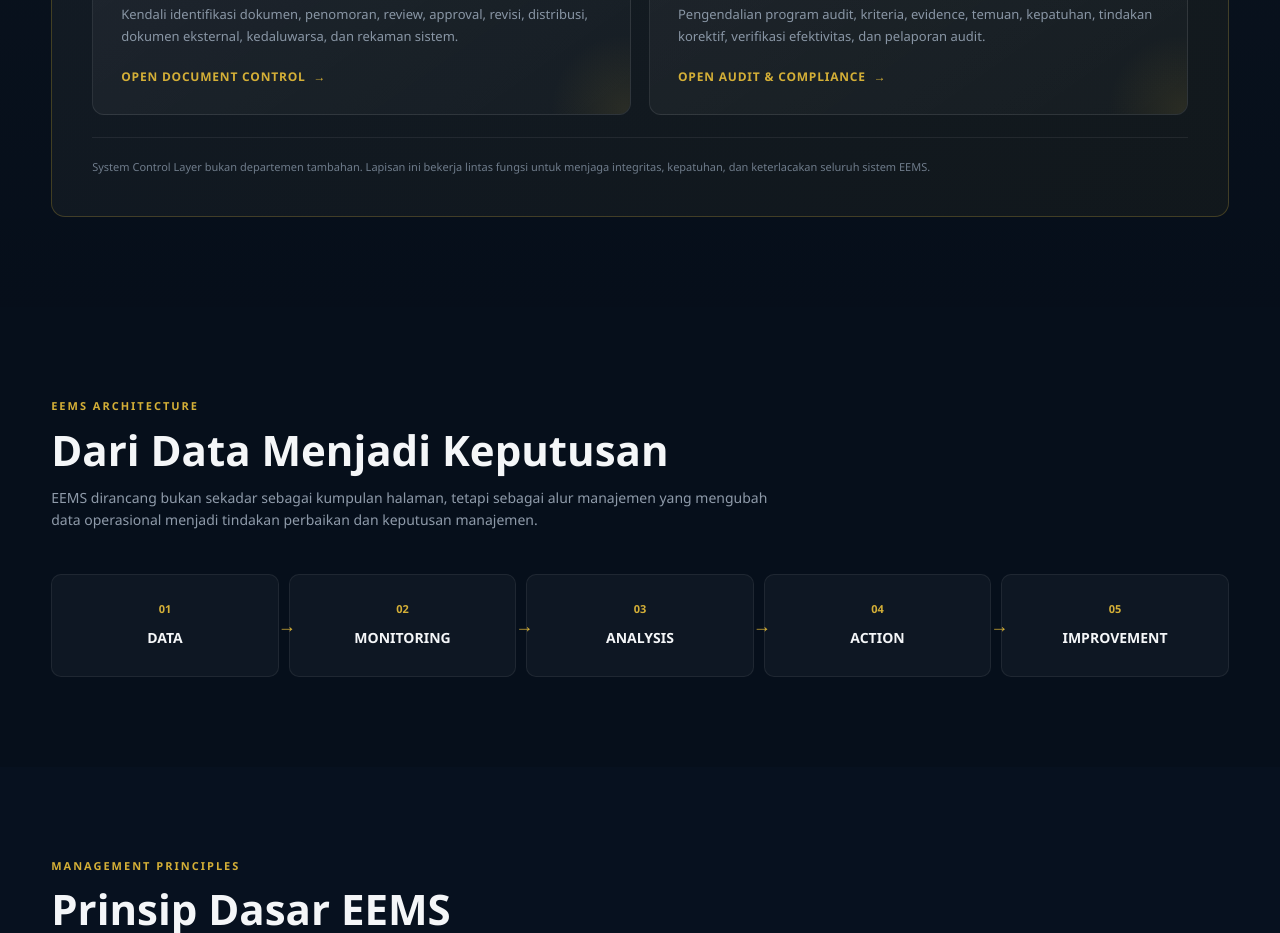
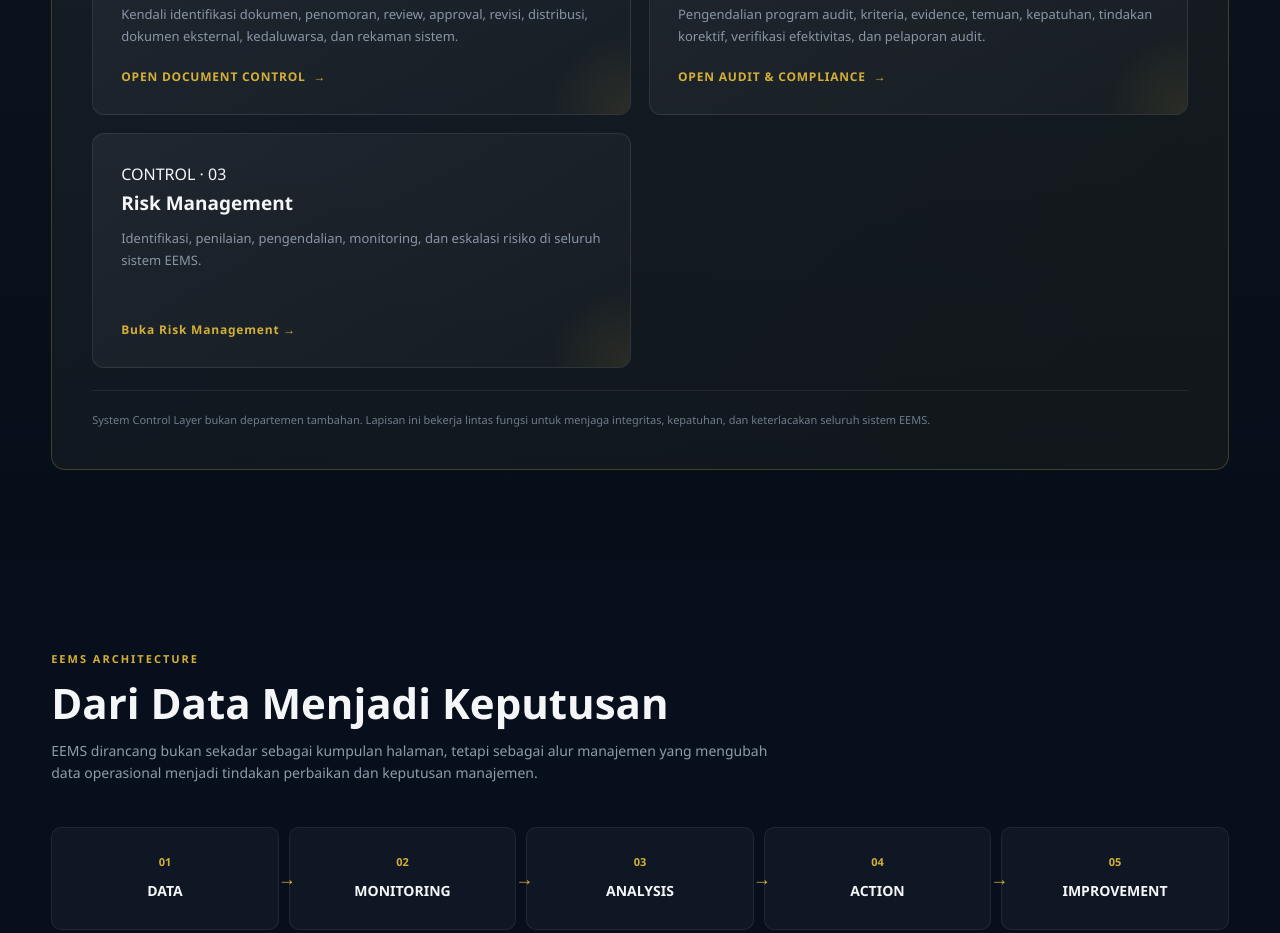
Before and after one commit to sandyacademy-web/Electrical-Energy-Management-System, a plain HTML site: page index.html in a window 1280 px wide. Shown: the part 3069-4002 px from the top of the page. Drawn offline with Linux system fonts and the light colour scheme.

Commit message:
Update index.html

```diff
--- a/index.html
+++ b/index.html
@@ -1774,6 +1774,28 @@
 
                 </a>
 
+                <a
+                    href="control/risk-management.html"
+                    class="control-card"
+                >
+                    <div class="control-code">
+                        CONTROL · 03
+                    </div>
+
+                    <h3>
+                        Risk Management
+                    </h3>
+
+                    <p>
+                        Identifikasi, penilaian, pengendalian,
+                        monitoring, dan eskalasi risiko
+                        di seluruh sistem EEMS.
+                    </p>
+
+                    <span class="control-link">
+                        Buka Risk Management →
+                    </span>
+                </a>
 
             </div>
 
```
